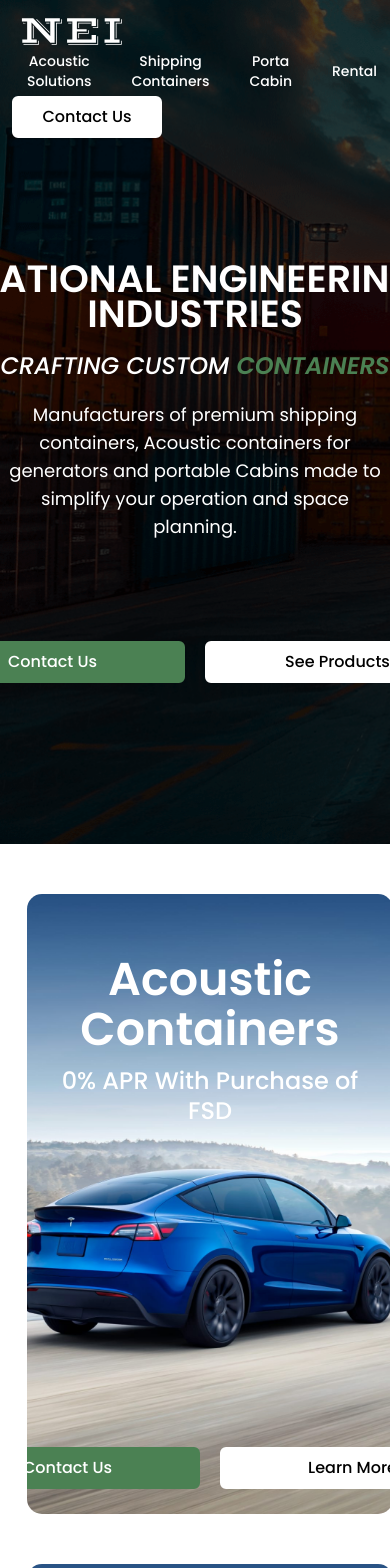
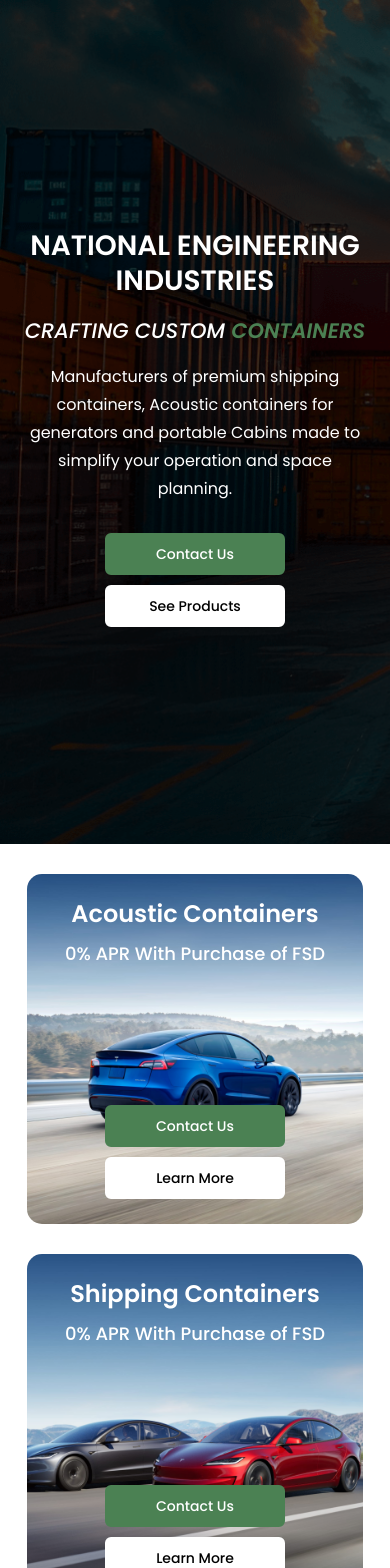
Before and after one commit to ui-pankaj/neicontainers, a Next.js app: page / in a window 390 px wide. Shown: the top 1568 px of the page. Built offline with nearby package versions, Linux system fonts and the light colour scheme; some icons are missing.

Commit message:
responsive-home-contact

```diff
--- a/pages/_app.js
+++ b/pages/_app.js
@@ -1,6 +1,7 @@
 import 'bootstrap/dist/css/bootstrap.min.css';
 import "@/styles/globals.css";
-import "@/styles/styles.scss"
+import "@/styles/styles.scss";
+import "@/styles/responsive.scss";
 
 export default function App({ Component, pageProps }) {
   return <Component {...pageProps} />;
--- a/pages/contact-us.js
+++ b/pages/contact-us.js
@@ -38,7 +38,7 @@
         <Header></Header>
         {/* header-end */}
 
-        <div className="contact-us-cntnt bg-theme-green">
+        <div className="contact-us-cntnt bg-theme-black">
           <div className="container">
             <div className="contact-hdr">
               <h1>Contact</h1>
@@ -48,7 +48,7 @@
 
             <div className="get-in-touch-sec">
               <div className="row">
-                <div className="col-sm-8">
+                <div className="col-lg-8 col-md-8 col-sm-12">
                   <div className="get-in-touch-lft">
                     <img src="/nei-text-logo-yellow.svg" className="ylow-bg-logo" />
                     <div className="contact-us-map">
@@ -64,7 +64,7 @@
                     </div>
                   </div>
                 </div>
-                <div className="col-sm-4">
+                <div className="col-lg-4 col-md-4 col-sm-12">
                   <div className="get-in-touch-rgt">
                     <h4>Get In Touch</h4>
                     <p>We’d love to hear from you! Whether you have a question, feedback, feel free to reach out.</p>
--- a/pages/header.js
+++ b/pages/header.js
@@ -16,8 +16,7 @@
   const handleMouseEnter = () => setHovered(true);
   const handleMouseLeave = () => setHovered(false);
 
-  const headerClass = `header${scrolled ? " scrolled" : ""}${
-    hovered ? " hovered" : ""
+  const headerClass = `header${scrolled ? " scrolled" : ""}${hovered ? " hovered" : ""
     }`;
 
   useEffect(() => {
@@ -59,7 +58,8 @@
 
       {/* Header-start */}
 
-      <header  className={headerClass}>
+      <section className="desktop-header">
+        <header className={headerClass}>
           <div className="navbar-container header-sec" >
 
             <div className="position-relative w-100">
@@ -136,9 +136,7 @@
           </div>
 
         </header>
-
-
-
+      </section>
     </>
   );
 }
--- a/pages/index.js
+++ b/pages/index.js
@@ -1,6 +1,7 @@
 import Head from "next/head";
 import { useState, useEffect } from 'react';
 import Header from "./header";
+import MobileHeader from "./mobile-header";
 import Link from "next/link";
 import Image from "next/image";
 import Footer from "./footer";
@@ -16,7 +17,8 @@
       <main className="main_wrapper home-page">
 
         {/* header-start */}
-        <Header></Header>
+        <Header />
+        <MobileHeader />
         {/* header-end */}
 
         {/* hero-sec-start */}
@@ -131,7 +133,7 @@
             </section>
 
             <section className="row">
-              <div className="col-sm-6">
+              <div className="col-sm-12 col-lg-6 col-md-12">
                 <section className="home-img-section">
                   <Image src="/home-lft-1.jpeg" alt="Acoustic Container"
                     width={2500}
@@ -154,7 +156,7 @@
                   </div>
                 </section>
               </div>
-              <div className="col-sm-6">
+              <div className="col-sm-12 col-lg-6 col-md-12">
                 <section className="home-img-section">
                   <Image src="/home-rgt-2.jpeg" alt="Acoustic Container"
                     width={2500}
--- /dev/null
+++ b/pages/mobile-header.js
@@ -0,0 +1,106 @@
+import Head from "next/head";
+import Link from "next/link";
+import React from 'react';
+import { useState, useEffect } from 'react';
+import { Accordion, Placeholder, ButtonGroup, Button } from 'rsuite';
+
+import 'rsuite/dist/rsuite.min.css';
+
+export default function MobileHeader() {
+
+
+
+  const [scrolled, setScrolled] = useState(false);
+  const [hovered, setHovered] = useState(false);
+
+  const handleMouseEnter = () => setHovered(true);
+  const handleMouseLeave = () => setHovered(false);
+
+  const headerClass = `header${scrolled ? " scrolled" : ""}${hovered ? " hovered" : ""
+    }`;
+
+  useEffect(() => {
+    const handleScroll = () => {
+      if (window.scrollY > 50) {
+        setScrolled(true);
+      } else {
+        setScrolled(false);
+      }
+    };
+
+    window.addEventListener("scroll", handleScroll);
+
+    return () => {
+      window.removeEventListener("scroll", handleScroll);
+    };
+  }, []);
+
+  const [activeKey, setActiveKey] = React.useState(1);
+
+  return (
+    <>
+      <Head>
+        <title>National Engineering Industries</title>
+
+        {/* Google-font */}
+
+        <link rel="preconnect" href="https://fonts.googleapis.com" />
+        <link rel="preconnect" href="https://fonts.gstatic.com" crossOrigin />
+        <link
+          href="https://fonts.googleapis.com/css2?family=Poppins:ital,wght@0,100;0,200;0,300;0,400;0,500;0,600;0,700;0,800;0,900;1,100;1,200;1,300;1,400;1,500;1,600;1,700;1,800;1,900&family=Roboto+Condensed:ital,wght@0,100..900;1,100..900&display=swap"
+          rel="stylesheet" />
+
+        {/* Fontawesome */}
+
+        <link rel="stylesheet" href="https://cdnjs.cloudflare.com/ajax/libs/font-awesome/6.6.0/css/all.min.css"
+          integrity="sha512-Kc323vGBEqzTmouAECnVceyQqyqdsSiqLQISBL29aUW4U/M7pSPA/gEUZQqv1cwx4OnYxTxve5UMg5GT6L4JJg=="
+          crossOrigin="anonymous" referrerPolicy="no-referrer" />
+
+      </Head>
+
+      {/* Header-start */}
+
+      <section className="mobile-header">
+        <header className={headerClass}>
+          <div className="navbar-container header-sec" >
+
+            <div className="position-relative w-100">
+
+              <div className="container-fluid">
+
+                <nav className="navbar">
+                  <div className="main-logo">
+                    <Link href="/">
+                      <img src="/nei-text-logo.svg" />
+                    </Link>
+                  </div>
+
+                  <div className="main-menu-right">
+                    <button className="menu-btn">
+                      Menu
+                    </button>
+                  </div>
+                </nav>
+              </div>
+            </div>
+          </div>
+
+        </header>
+
+        <div className="mobile-header-dropdown">
+          <Accordion activeKey={activeKey} bordered onSelect={setActiveKey}>
+            <Accordion.Panel header="Accordion Panel 1" eventKey={1}>
+              <Placeholder.Paragraph />
+            </Accordion.Panel>
+            <Accordion.Panel header="Accordion Panel 2" eventKey={2}>
+              <Placeholder.Paragraph />
+            </Accordion.Panel>
+            <Accordion.Panel header="Accordion Panel 3" eventKey={3}>
+              <Placeholder.Paragraph />
+            </Accordion.Panel>
+          </Accordion>
+        </div>
+      </section>
+    </>
+  );
+}
--- /dev/null
+++ b/styles/responsive.scss
@@ -0,0 +1,265 @@
+// responsive-style-sheet
+// 12-12-2024
+// pankaj
+
+@media screen and (max-width: 1199px) {}
+
+@media screen and (max-width: 1024px) {
+
+    .theme-btn,
+    .theme-btn-hollow {
+        width: 200px;
+    }
+}
+
+@media screen and (max-width: 991px) {
+    .desktop-header {
+        display: none;
+    }
+
+    // .mobile-header{
+    //     display: block;
+    // }
+
+    .home-img-section {
+        height: 420px;
+        min-height: 420px;
+        width: unset;
+
+        .img-section-content {
+            h1 {
+
+                font-size: 32px;
+                line-height: 40px;
+            }
+            p{
+                font-size: 18px;
+                line-height: 25px;
+            }
+        }
+    }
+
+    .container {
+        max-width: 900px;
+    }
+
+    .build-sec{
+        h4{
+            font-size: 42px;
+            line-height: 52px;
+        }
+    }
+}
+
+@media (max-width: 834px) {}
+
+@media (max-width: 812px) {}
+
+@media (max-width: 768px) {
+    .hero-sec{
+        .hero-title{
+            font-size: 32px;
+        }
+
+        .hero-sec-cntnt{
+            h4{
+                font-size: 21px;
+                line-height: 25px;
+            }
+
+            p{
+                font-size: 16px;
+            }
+        }
+    }
+
+    .contact-hdr{
+        h1{
+            font-size: 42px;
+        }
+
+        p{
+            br{
+                display: none;
+            }
+        }
+    }
+
+    .build-sec{
+        h4 {
+            font-size: 36px;
+            line-height: 48px;
+
+            br{
+                display: none;
+            }
+        }
+    }
+
+    .get-in-touch-sec{
+        padding-top: 0px;
+    }
+
+    .get-in-touch-sec{
+        .get-in-touch-rgt{
+            h4 {
+                 margin-top: 32px;
+            }
+        }
+    }
+
+}
+
+
+@media (max-width: 767px) {
+
+}
+
+@media (max-width: 640px) {}
+
+@media (max-width: 576px) {
+
+    .home-img-section{
+        padding: 25px 15px 25px;
+    }
+    .img-section-content{
+        .btn-sec{
+            flex-wrap: wrap;
+            gap: 10px;
+        }
+    }
+
+    .contact-hdr{
+    flex-wrap: wrap;
+    justify-content: flex-start;
+    gap: 10px;
+    }
+}
+
+@media (max-width: 480px) {
+    .home-img-section{
+        height: 350px;
+        min-height: 350px;
+        margin: 30px 15px 0px;
+
+        .img-section-content{
+          h1{
+            font-size: 24px;
+            line-height: 30px;
+          }
+        }
+    }
+
+    .contact-us-map{
+        padding-left: 0px;
+    }
+
+    .contact-form-sec{
+        margin-top: 0px;
+        padding-top: 0px;
+    }
+}
+
+@media (max-width: 420px) {
+
+    .contact-hdr{
+        h1{
+            font-size: 32px;
+            line-height: 42px;
+        }
+
+        p{
+            line-height: 24px;
+        }
+    }
+
+    .hero-sec{
+        .hero-sec-cntnt{
+            padding: 20px;
+            margin-top: 10px;
+
+            h1{
+                font-size: 28px;
+            }
+
+            p{
+                width: 100%;
+            }
+
+            .btn-sec{
+                flex-wrap: wrap;
+                margin-top: 30px;
+                gap: 10px;
+            }
+        }
+    }
+
+    .theme-btn,
+    .theme-btn-hollow {
+        width: 180px;
+        font-size: 14px;
+    }
+
+    .build-sec{
+        h4 {
+            font-size: 28px;
+            line-height: 40px;
+
+
+        }
+    }
+
+    .contact-form-sec{
+        h4 {
+            font-size: 28px;
+            line-height: 40px;
+        }
+    }
+
+    .get-in-touch-sec{
+        .get-in-touch-rgt{
+            h4 {
+                  font-size: 28px;
+               line-height: 40px;
+            }
+        }
+    }
+}
+
+@media (max-width: 414px) {}
+
+@media (max-width: 375px) {}
+
+@media (max-width: 360px) {
+    .hero-sec{
+        .hero-sec-cntnt{
+            padding: 10px;
+            margin-top: 10px;
+
+            h1{
+                font-size: 24px;
+            }
+
+            h4{
+                font-size: 18px;
+            }
+
+        }
+    }
+
+    .home-img-section{
+
+        .img-section-content{
+            h1{
+              font-size: 21px;
+              line-height: 25px;
+            }
+
+            p{
+                font-size: 16px;
+            }
+          }
+    }
+}
+
+@media (max-width: 320px) {}
--- a/styles/styles.scss
+++ b/styles/styles.scss
@@ -1825,3 +1825,27 @@
         display: none;
     }
 }
+
+.mobile-header{
+    display: none;
+}
+
+.menu-btn{
+    font-size: 12px;
+    font-weight: 500;
+    color: #fff;
+    padding: 10px 19px;
+    border-radius: 8px;
+    background-color: rgba(0, 0, 0, 0.4);
+    text-align: center;
+    width: fit-content !important;
+    cursor: pointer;
+}
+
+.mobile-header-dropdown{
+    margin-top: 130px;
+}
+
+.bg-theme-black{
+    background-color: #1a1a19 !important;
+}
```
Lines whose indentation alone changed are shown as unchanged.
